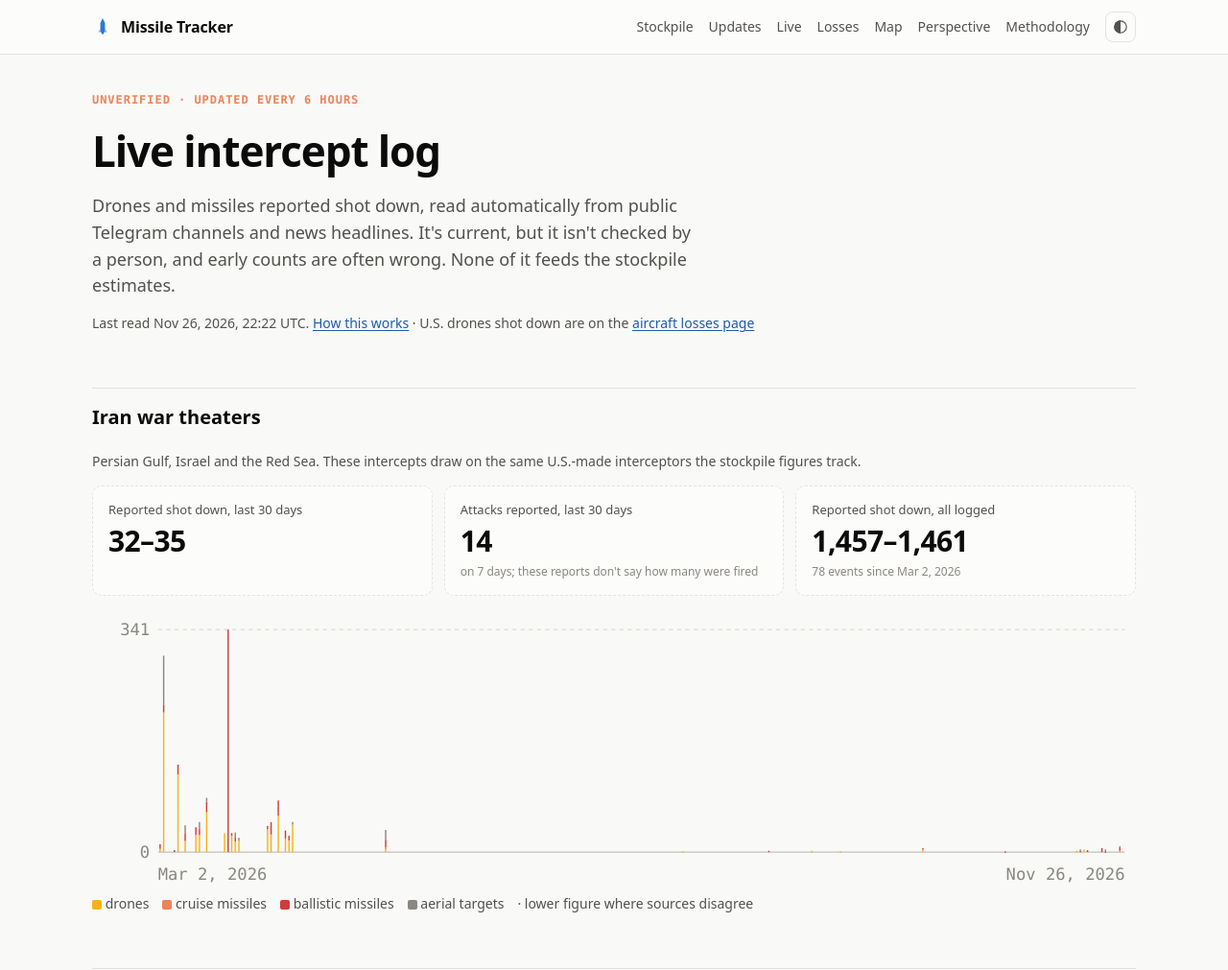
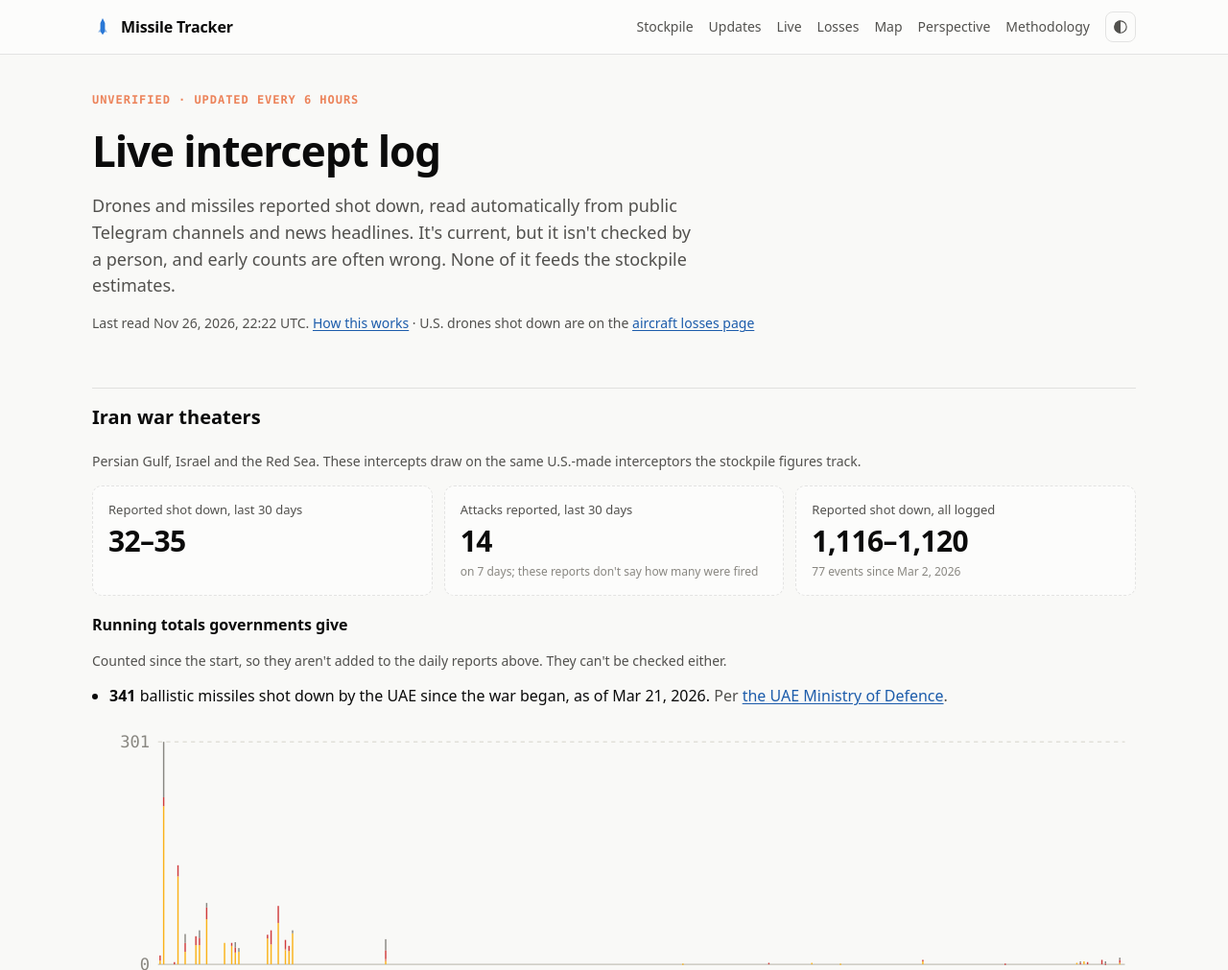
Before and after one commit to DarthPotato/missile-tracker, an Astro site: page /live in a window 1280 px wide. Shown: the top 1011 px of the page at 96% size. Built offline with nearby package versions, Linux system fonts and the light colour scheme; Astro itself is replaced by a stand-in of ours.

Commit message:
Keep running totals apart from daily intercept reports
A government's count since the war began was being logged as one day's
intercepts (the UAE's 341 ballistic missiles on March 21). The extractor
now marks such totals, the log stores them in their own list, and the
live page shows the newest per country and weapon with its source and
as-of date. The March 21 entry moves out of the daily log.

Co-Authored-By: Claude Opus 5.5 <noreply@anthropic.com>

```diff
--- a/src/lib/live.ts
+++ b/src/lib/live.ts
@@ -79,11 +79,31 @@ export const LiveEvent = z
   .strict();
 export type LiveEvent = z.infer<typeof LiveEvent>;
 
+/**
+ * A government's count since some point ("since the war began"), as of one day.
+ * Kept apart from the daily events: adding it to them would count every earlier day again.
+ */
+export const RunningTotal = z
+  .object({
+    id: z.string().regex(/^[a-z0-9-]+$/),
+    /** The day the total is as of. */
+    asOf: isoDate,
+    theater: Theater,
+    defender: z.string().min(2),
+    threat: Threat,
+    /** What the total counts from, as it follows "since": "the war began", "March 1". */
+    since: z.string().min(2).max(60),
+    sources: z.array(LiveSource).min(1),
+  })
+  .strict();
+export type RunningTotal = z.infer<typeof RunningTotal>;
+
 export const LiveFile = z
   .object({
     /** ISO timestamp of the last successful pipeline run, null before the first. */
     updated: z.string().nullable(),
     events: z.array(LiveEvent),
+    totals: z.array(RunningTotal).default([]),
   })
   .strict();
 export type LiveFile = z.infer<typeof LiveFile>;
@@ -108,6 +128,52 @@ export function mergeEvents(existing: LiveEvent[], incoming: LiveEvent[]): LiveE
     cur.usInvolved ||= e.usInvolved;
   }
   return [...byKey.values()].sort((a, b) => b.date.localeCompare(a.date) || a.id.localeCompare(b.id));
+}
+
+/** Ties running totals reported by different outlets together. */
+export function totalKey(t: Pick<RunningTotal, "asOf" | "theater" | "defender" | "threat">): string {
+  return eventKey({ date: t.asOf, theater: t.theater, defender: t.defender, threat: t.threat });
+}
+
+/** Merge new running totals into the list: same day, theater, defender and threat = same total, more sources. */
+export function mergeTotals(existing: RunningTotal[], incoming: RunningTotal[]): RunningTotal[] {
+  const byKey = new Map(existing.map((t) => [totalKey(t), structuredClone(t)]));
+  for (const t of incoming) {
+    const cur = byKey.get(totalKey(t));
+    if (!cur) byKey.set(totalKey(t), structuredClone(t));
+    else for (const s of t.sources) if (!cur.sources.some((x) => x.url === s.url)) cur.sources.push(s);
+  }
+  return [...byKey.values()].sort((a, b) => b.asOf.localeCompare(a.asOf) || a.id.localeCompare(b.id));
+}
+
+/**
+ * A running total's count across its sources: official channels first, else the range
+ * the sources give. Never summed, since each source states the whole total.
+ */
+export function totalCount(t: RunningTotal, field: "launched" | "intercepted"): CountRange | undefined {
+  const official = t.sources.filter((s) => s.official && s[field] !== null);
+  const vals = (official.length ? official : t.sources).flatMap((s) => (s[field] === null ? [] : [s[field]]));
+  return vals.length ? { low: Math.min(...vals), high: Math.max(...vals) } : undefined;
+}
+
+/** The newest running total for each defender and threat in these theaters, newest first. */
+export function latestTotals(list: RunningTotal[], theaters?: readonly Theater[]): RunningTotal[] {
+  const seen = new Set<string>();
+  return [...list]
+    .sort((a, b) => b.asOf.localeCompare(a.asOf))
+    .filter((t) => {
+      if (theaters && !theaters.includes(t.theater)) return false;
+      const k = `${t.defender.toLowerCase()}|${t.threat}`;
+      if (seen.has(k)) return false;
+      seen.add(k);
+      return true;
+    });
+}
+
+/** Who a running total comes from: the defender for an official channel, else who the report credits. */
+export function whoseTotal(t: RunningTotal): string {
+  if (t.sources.some((s) => s.official)) return withThe(t.defender);
+  return joinAnd([...new Set(t.sources.map((s) => withThe(s.countFrom ?? s.name)))]);
 }
 
 export interface CountRange {
@@ -201,7 +267,7 @@ export function daysAgo(today: string, n: number): string {
 }
 
 /** "Israel", "the UAE", "the United States": a country as it reads after "per". */
-function withThe(name: string): string {
+export function withThe(name: string): string {
   return /^(united|uae|us\b|u\.s\.|philippines|netherlands)/i.test(name) ? `the ${name}` : name;
 }
 
--- a/src/pages/live.astro
+++ b/src/pages/live.astro
@@ -3,7 +3,21 @@ import Base from "../layouts/Base.astro";
 import LiveChart from "../components/LiveChart.astro";
 import LiveEventCard from "../components/LiveEventCard.astro";
 import { getLive } from "../lib/data";
-import { IRAN_THEATERS, daysAgo, eventCount, filterEvents, totals, whoseCounts, type CountRange } from "../lib/live";
+import {
+  IRAN_THEATERS,
+  THREAT_LABEL,
+  daysAgo,
+  eventCount,
+  filterEvents,
+  latestTotals,
+  totalCount,
+  totals,
+  whoseCounts,
+  whoseTotal,
+  withThe,
+  type CountRange,
+  type Theater,
+} from "../lib/live";
 import { BUILD_DATE } from "../lib/scenario";
 import { fmt, formatDate } from "../lib/format";
 import { href } from "../lib/site";
@@ -17,12 +31,14 @@ const groups = [
     title: "Iran war theaters",
     note: "Persian Gulf, Israel and the Red Sea. These intercepts draw on the same U.S.-made interceptors the stockpile figures track.",
     events: filterEvents(live.events, "0000-00-00", IRAN_THEATERS),
+    theaters: IRAN_THEATERS,
   },
   {
     id: "ukraine",
     title: "Ukraine",
     note: "Ukraine's Air Force posts a tally every morning. Most drones are downed by guns, jammers and interceptor drones, not by U.S. missiles.",
     events: filterEvents(live.events, "0000-00-00", ["ukraine"]),
+    theaters: ["ukraine"] as readonly Theater[],
   },
 ];
 const latest = live.events.slice(0, 40);
@@ -71,6 +87,13 @@ const range = (c?: CountRange) =>
     const first = g.events.at(-1)?.date;
     const tAll = totals(g.events);
     const days = first ? Math.max(60, span(first, today)) : 60;
+    // Running totals a government gives, the newest for each country and weapon. Shown apart:
+    // adding one to the daily reports would count every earlier day twice.
+    const running = latestTotals(live.totals, g.theaters).flatMap((t) => {
+      const field = totalCount(t, "launched") ? "launched" : "intercepted";
+      const c = totalCount(t, field);
+      return c ? [{ t, field, c }] : [];
+    });
     return (
       <section id={g.id}>
         <div class="section-head">
@@ -108,6 +131,25 @@ const range = (c?: CountRange) =>
             </div>
           </div>
         </div>
+        {running.length > 0 && (
+          <div class="running">
+            <h3>Running totals governments give</h3>
+            <p class="muted small">
+              Counted since the start, so they aren't added to the daily reports above. They can't be checked either.
+            </p>
+            <ul>
+              {running.map(({ t, field, c }) => (
+                <li>
+                  <strong>{range(c)}</strong>{" "}
+                  {`${THREAT_LABEL[t.threat]} ${field === "launched" ? "fired at" : "shot down by"} ${withThe(t.defender)} since ${t.since}, as of ${formatDate(t.asOf)}.`}{" "}
+                  <span class="muted">
+                    Per <a href={t.sources[0].url}>{whoseTotal(t)}</a>.
+                  </span>
+                </li>
+              ))}
+            </ul>
+          </div>
+        )}
         {g.events.length ? (
           <LiveChart events={g.events} today={today} days={days} label={g.title} />
         ) : (
@@ -179,6 +221,17 @@ const range = (c?: CountRange) =>
     font-size: 12px;
     color: var(--ink-3);
   }
+  .running {
+    margin: 0 0 18px;
+  }
+  .running h3 {
+    font-size: 16px;
+    margin: 0 0 4px;
+  }
+  .running ul {
+    margin: 6px 0 0;
+    padding-left: 18px;
+  }
   .events {
     list-style: none;
     padding: 0;
```
Also changed, not shown: scripts/live/extract.ts (+34 -7 lines), scripts/live/run.ts (+10 -4 lines), tests/live.test.ts (+86 -0 lines), data/live/events.json.
